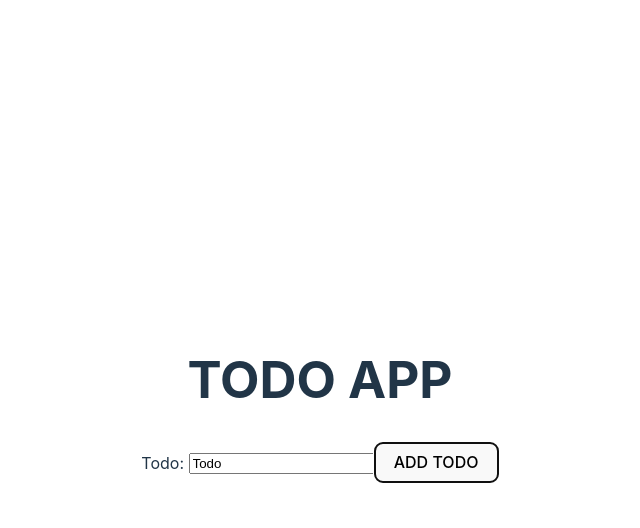
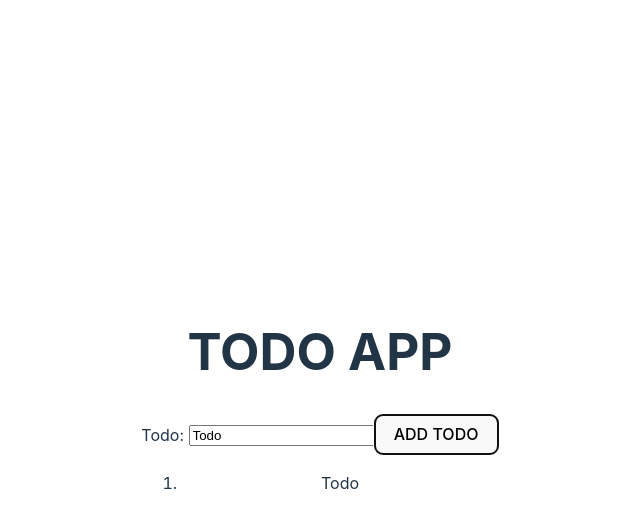
Before and after one commit to roywaswa/vue-todo-app, a Vue app: page / in a window 1280 px wide. Both pictures are taken after a click on the button "ADD TODO". Shown: the top 528 px of the page, without its empty margins (320-960 px from the left). Built offline with nearby package versions, Linux system fonts and the light colour scheme.

Commit message:
Todolist update from store

```diff
--- a/src/App.vue
+++ b/src/App.vue
@@ -1,11 +1,13 @@
 <script setup>
 import InputForm from './components/InputForm.vue';
+import TodosList from './components/TodosList.vue';
 
 </script>
 
 <template>
   <h1>TODO APP</h1>
   <InputForm/>
+  <TodosList/>
 </template>
 
 <style>
--- a/src/components/InputForm.vue
+++ b/src/components/InputForm.vue
@@ -1,9 +1,8 @@
 <script setup>
 import { ref } from 'vue';
-import { storeToRefs } from 'pinia'
 import { useTodoStore } from '../app/store'
 
-const  todos  = useTodoStore()
+const { todos, addTodoToStore } = useTodoStore()
 const todo = ref({
   id: `${Math.random()*100*100*100000}`,
   title: 'Todo',
@@ -11,7 +10,7 @@ const todo = ref({
 })
 
 function addTodo() {
-  todos.addTodoToStore(todo.value)
+  addTodoToStore(todo.value)
 }
 
 </script>
--- /dev/null
+++ b/src/components/TodosList.vue
@@ -0,0 +1,18 @@
+<script setup>
+  import { storeToRefs } from "pinia";
+  import { useTodoStore } from "../app/store";
+
+  const store = useTodoStore();
+  const { todos } = storeToRefs(store);
+
+</script>
+
+<template>
+  <div class="todoslist">
+    <ol>
+      <li :key="todo.id" v-for="todo in todos">
+        <p>{{ todo.title }}</p>
+      </li>
+    </ol>
+  </div>
+</template>
```
